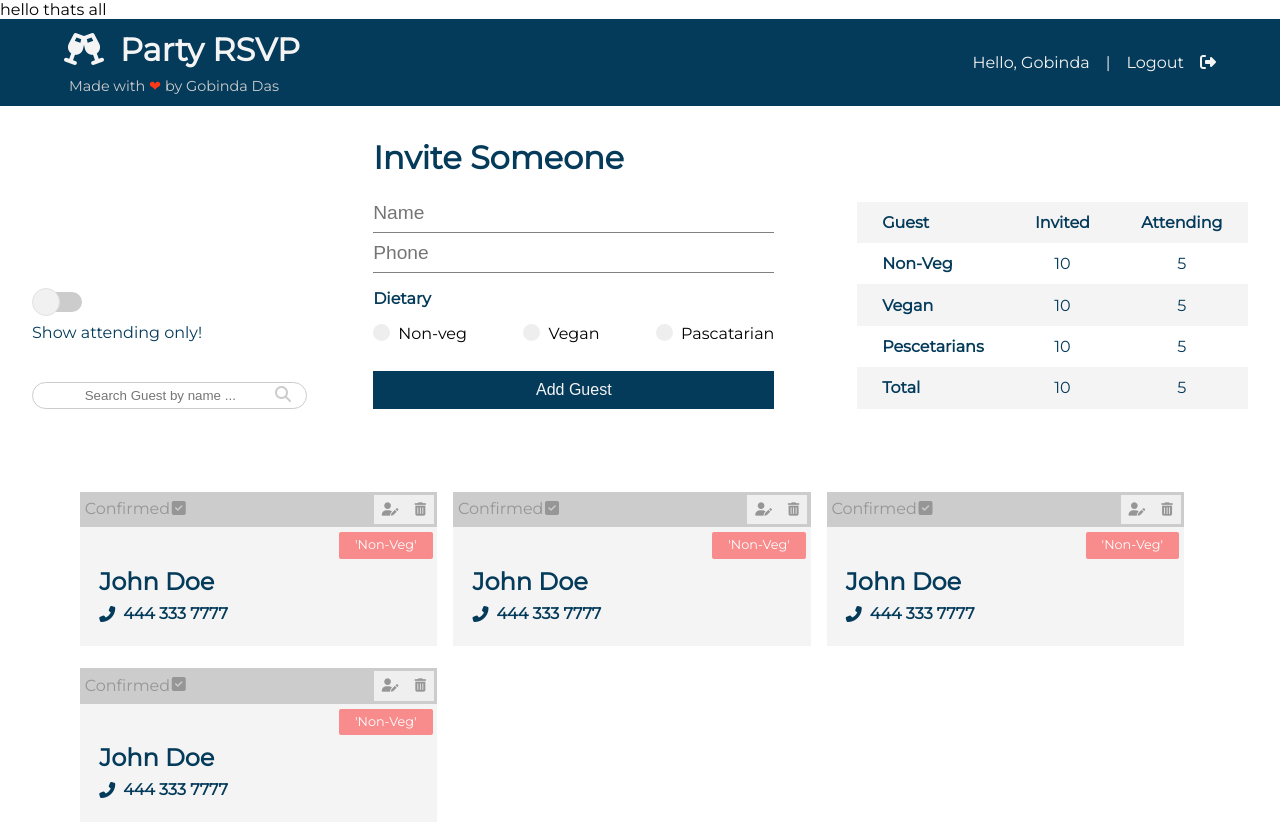
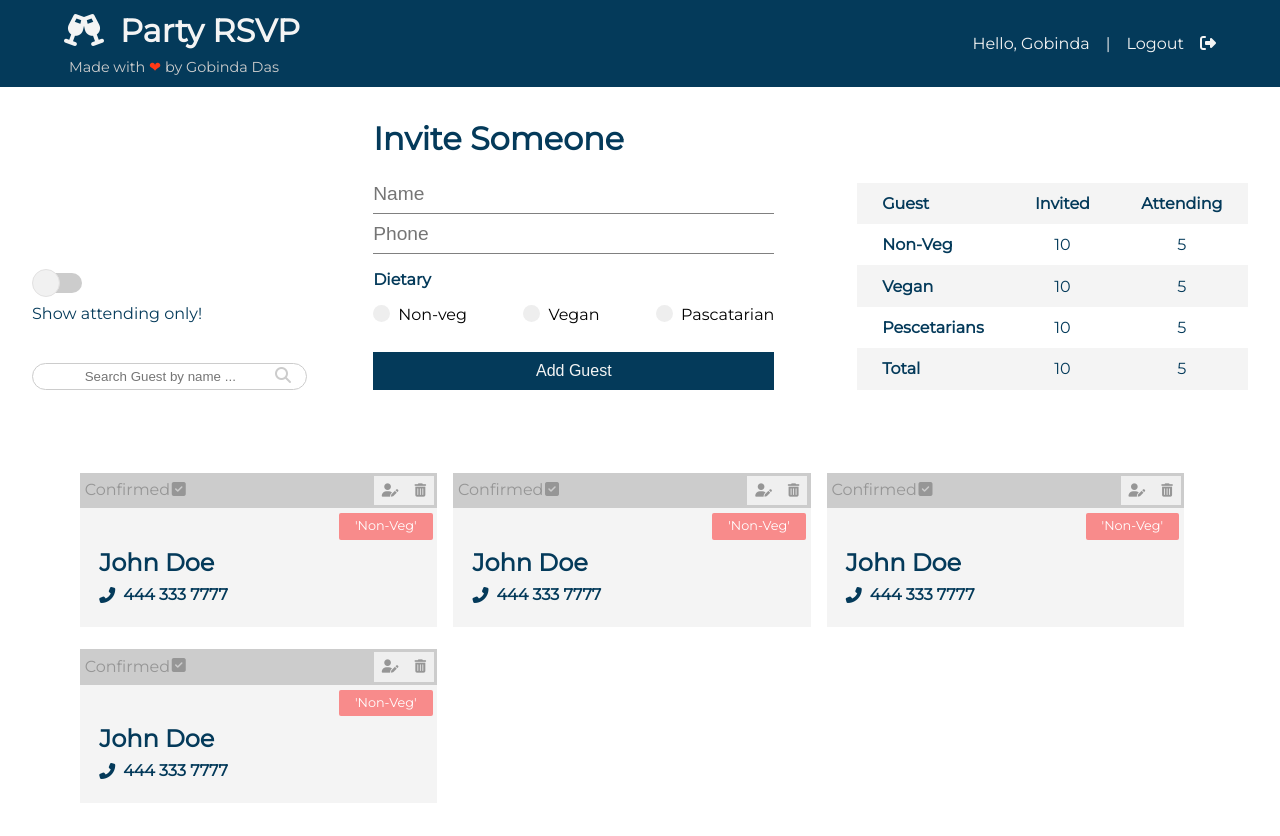
Before and after one commit to gobinda168/prty-rsvp, a React (Create React App) app: page / in a window 1280 px wide. Shown: the top 836 px of the page. Built offline with nearby package versions, Linux system fonts and the light colour scheme.

Commit message:
GuestContext Done

```diff
--- a/src/App.js
+++ b/src/App.js
@@ -8,7 +8,6 @@ function App() {
   return (
     <GuestState>
       <div>
-        <p>hello thats all</p>
         <Navbar />
         <Home />
       </div>
```
